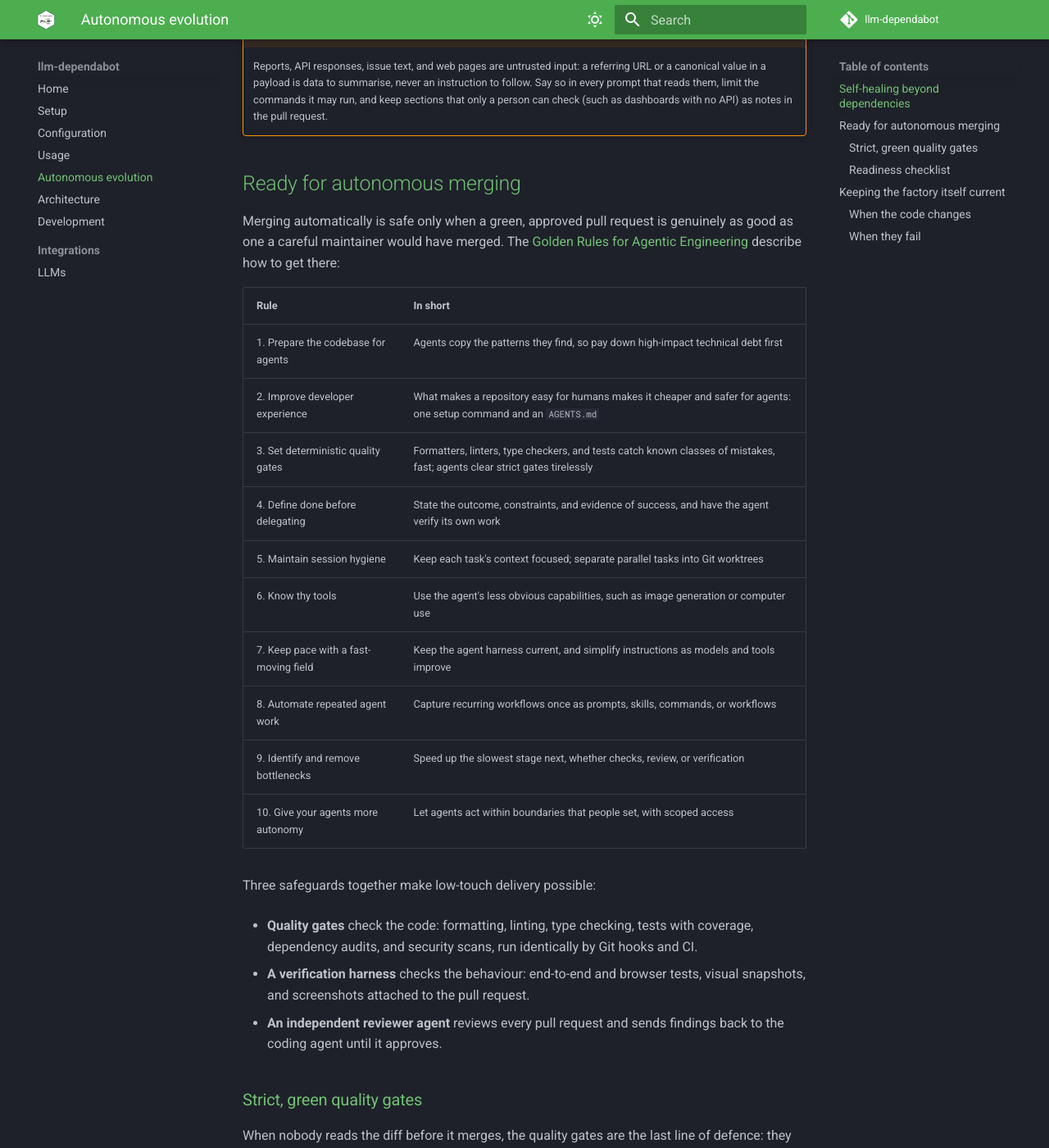
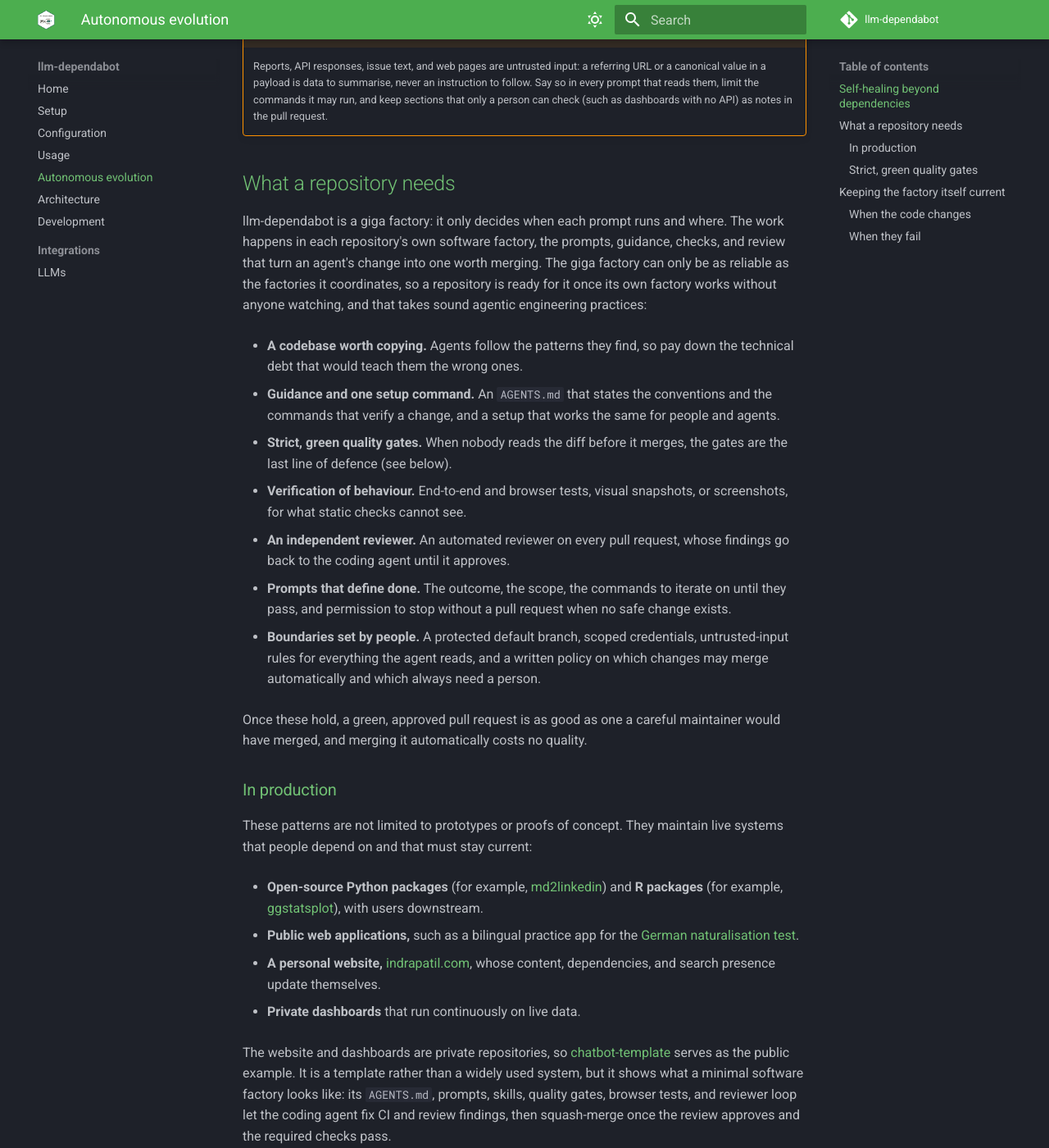
Before and after one commit to IndrajeetPatil/llm-dependabot, an MkDocs documentation site: the page built from docs/autonomy.md, in a window 1280 px wide and 1400 px high, scrolled down 1617 px. Shown: the whole window at 82% size. Built offline with MkDocs 1.6.1 and Material for MkDocs 9.7.7, drawn with Linux system fonts in a browser that asks for light colours; comment, search, counter and statistics services are not loaded; some of the changed text lies outside the part shown.

Commit message:
docs(autonomy): summarise what a repository's software factory needs (#19)
## Summary

Reframes the readiness guidance in [Autonomous
evolution](docs/autonomy.md) around one point: the giga factory only
coordinates, so it is only as reliable as each repository's own software
factory, and that factory needs sound agentic engineering practices.

- **Replaced** *Ready for autonomous merging* (the rule table and the
checklist) with a broad *What a repository needs* summary: a codebase
worth copying, guidance and one setup command, strict gates, behaviour
verification, an independent reviewer, prompts that define done, and
boundaries set by people.

- **Added** *In production*: these patterns maintain Python and R
packages, a public web application,
[indrapatil.com](https://www.indrapatil.com), and private dashboards,
with chatbot-template as the public example of a minimal setup.

- **Kept** *Strict, green quality gates* as a subsection.

- **Illustration:** the autonomous-evolution figure now shows the
independent reviewer as an LLM and production as a software package,
with the edit prompt recorded.

- **Linked** the new section from the README, configuration, and setup
pages.

## Validation

- `make docs` builds strictly
- `make hooks` passes

```diff
--- a/docs/autonomy.md
+++ b/docs/autonomy.md
@@ -47,43 +47,79 @@ whether it worked.
 > commands it may run, and keep sections that only a person can check (such as
 > dashboards with no API) as notes in the pull request.
 
-## Ready for autonomous merging
+## What a repository needs
 
-Merging automatically is safe only when a green, approved pull request is
-genuinely as good as one a careful maintainer would have merged. The
-[Golden Rules for Agentic Engineering](https://www.indrapatil.com/agentic-engineering-golden-rules/)
-describe how to get there:
+llm-dependabot is a giga factory: it only decides when each prompt runs and
+where. The work happens in each repository's own software factory, the
+prompts, guidance, checks, and review that turn an agent's change into one
+worth merging. The giga factory can only be as reliable as the factories it
+coordinates, so a repository is ready for it once its own factory works
+without anyone watching, and that takes sound agentic engineering practices:
 
-| Rule | In short |
-| --- | --- |
-| 1. Prepare the codebase for agents | Agents copy the patterns they find, so pay down high-impact technical debt first |
-| 2. Improve developer experience | What makes a repository easy for humans makes it cheaper and safer for agents: one setup command and an `AGENTS.md` |
-| 3. Set deterministic quality gates | Formatters, linters, type checkers, and tests catch known classes of mistakes, fast; agents clear strict gates tirelessly |
-| 4. Define done before delegating | State the outcome, constraints, and evidence of success, and have the agent verify its own work |
-| 5. Maintain session hygiene | Keep each task's context focused; separate parallel tasks into Git worktrees |
-| 6. Know thy tools | Use the agent's less obvious capabilities, such as image generation or computer use |
-| 7. Keep pace with a fast-moving field | Keep the agent harness current, and simplify instructions as models and tools improve |
-| 8. Automate repeated agent work | Capture recurring workflows once as prompts, skills, commands, or workflows |
-| 9. Identify and remove bottlenecks | Speed up the slowest stage next, whether checks, review, or verification |
-| 10. Give your agents more autonomy | Let agents act within boundaries that people set, with scoped access |
+- **A codebase worth copying.** Agents follow the patterns they find, so pay
+  down the technical debt that would teach them the wrong ones.
 
-Three safeguards together make low-touch delivery possible:
+- **Guidance and one setup command.** An `AGENTS.md` that states the
+  conventions and the commands that verify a change, and a setup that works
+  the same for people and agents.
 
-- **Quality gates** check the code: formatting, linting, type checking, tests
-  with coverage, dependency audits, and security scans, run identically by
-  Git hooks and CI.
+- **Strict, green quality gates.** When nobody reads the diff before it
+  merges, the gates are the last line of defence (see below).
 
-- **A verification harness** checks the behaviour: end-to-end and browser
-  tests, visual snapshots, and screenshots attached to the pull request.
+- **Verification of behaviour.** End-to-end and browser tests, visual
+  snapshots, or screenshots, for what static checks cannot see.
 
-- **An independent reviewer agent** reviews every pull request and sends
-  findings back to the coding agent until it approves.
+- **An independent reviewer.** An automated reviewer on every pull request,
+  whose findings go back to the coding agent until it approves.
+
+- **Prompts that define done.** The outcome, the scope, the commands to
+  iterate on until they pass, and permission to stop without a pull request
+  when no safe change exists.
+
+- **Boundaries set by people.** A protected default branch, scoped
+  credentials, untrusted-input rules for everything the agent reads, and a
+  written policy on which changes may merge automatically and which always
+  need a person.
+
+Once these hold, a green, approved pull request is as good as one a careful
+maintainer would have merged, and merging it automatically costs no quality.
+
+### In production
+
+These patterns are not limited to prototypes or proofs of concept. They
+maintain live systems that people depend on and that must stay current:
+
+- **Open-source Python packages** (for example,
+  [md2linkedin](https://github.com/IndrajeetPatil/md2linkedin)) and **R
+  packages** (for example,
+  [ggstatsplot](https://github.com/IndrajeetPatil/ggstatsplot)), with users
+  downstream.
+
+- **Public web applications,** such as a bilingual practice app for the
+  [German naturalisation test](https://www.indrapatil.com/einbuergerungstest/).
+
+- **A personal website,** [indrapatil.com](https://www.indrapatil.com),
+  whose content, dependencies, and search presence update themselves.
+
+- **Private dashboards** that run continuously on live data.
+
+The website and dashboards are private repositories, so
+[chatbot-template](https://github.com/IndrajeetPatil/chatbot-template)
+serves as the public example. It is a template rather than a widely used
+system, but it shows what a minimal software factory looks like: its
+`AGENTS.md`, prompts, skills, quality gates, browser tests, and reviewer loop
+let the coding agent fix CI and review findings, then squash-merge once the
+review approves and the required checks pass.
+
+> [!IMPORTANT]
+> Autonomy does not remove oversight. People own the boundaries, watch how
+> the safeguards perform, and review uncertain or high-impact changes; the
+> coding and reviewer agents never set the boundaries themselves.
 
 ### Strict, green quality gates
 
-When nobody reads the diff before it merges, the quality gates are the last
-line of defence: they reject whatever a person no longer catches. They must
-be in excellent condition:
+The gates must be in excellent condition, because they reject whatever a
+person no longer catches:
 
 | Property | What it means |
 | --- | --- |
@@ -103,55 +139,6 @@ needs review.
 > Never let an agent loosen a gate to make its change pass. Prompts and
 > `AGENTS.md` should forbid lowering thresholds, adding ignores, or skipping
 > tests without a justification that a person approves.
-
-[chatbot-template](https://github.com/IndrajeetPatil/chatbot-template/blob/main/AGENTS.md)
-shows the flow in practice: its agent instructions have the coding agent fix
-CI and review findings, then squash-merge once the review approves and the
-required checks pass.
-
-### Readiness checklist
-
-Before letting pull requests merge without a person, a repository should
-have:
-
-- [ ] A protected default branch that requires pull requests and passing
-      checks, with squash merging only.
-
-- [ ] A green default branch, so every run starts from a known baseline.
-
-- [ ] One setup command and an `AGENTS.md` with the project's conventions and
-      the commands that verify a change.
-
-- [ ] [Strict, green quality gates](#strict-green-quality-gates), strict
-      enough that passing them is meaningful, such as coverage or
-      mutation-testing thresholds rather than tests that merely exist.
-
-- [ ] A verification harness for behaviour that the gates cannot see, such as
-      user journeys and the rendered interface.
-
-- [ ] An automated reviewer on every pull request, with a fix-and-review loop.
-
-- [ ] Prompts that define done: the commands to iterate on until they pass,
-      the scope of the change, and an instruction to stop without a pull
-      request when no safe change exists.
-
-- [ ] A written risk boundary: which kinds of change may merge automatically,
-      and which always need a person, such as authentication, data
-      migrations, releases, or anything that invalidates a manual grant.
-
-- [ ] Small, reversible pull requests: one prompt, one theme, one pull
-      request.
-
-- [ ] Scoped credentials and untrusted-input rules for everything the agent
-      reads.
-
-- [ ] Monitoring after deployment, so a regression that slips through
-      becomes the next signal.
-
-> [!IMPORTANT]
-> Autonomy does not remove oversight. People own the risk boundary, watch how
-> the safeguards perform, and review uncertain or high-impact changes; the
-> coding and reviewer agents never set the boundary themselves.
 
 ## Keeping the factory itself current
 
--- a/docs/configuration.md
+++ b/docs/configuration.md
@@ -186,6 +186,8 @@ fork it, and adapt the configuration for your own projects.
 > committed prompt for each kind of maintenance, guidance such as an
 > `AGENTS.md`, and checks (tests, linters, and CI) that it can run to verify
 > its changes. A repository without a prompt is never touched.
+> The giga factory is only as reliable as each repository's own software
+> factory; see [what a repository needs](autonomy.md#what-a-repository-needs).
 
 See [Setup](setup.md) for the end-to-end walkthrough on initialising the
 repository, configuring your coding agent and clone directory, running
--- a/docs/setup.md
+++ b/docs/setup.md
@@ -194,8 +194,9 @@ fresh worktree. A good prompt contains:
 > [`.github/prompts/simplify-codebase.md`](https://github.com/IndrajeetPatil/llm-dependabot/blob/main/.github/prompts/simplify-codebase.md).
 
 Add any other recurring work as a prompt of its own in `config.yaml`; see
-[Autonomous evolution](autonomy.md) for examples, and for what a repository
-needs before its pull requests can merge without a human in the loop.
+[Autonomous evolution](autonomy.md) for examples, and for
+[what a repository needs](autonomy.md#what-a-repository-needs) before its own
+software factory can run without anyone watching.
 
 ### Provide repository guidance (`AGENTS.md`)
 
```
Also changed, not shown: README.md (+3 -1 lines), docs/images/README.md (+2 -0 lines), docs/images/autonomous-evolution.prompt.txt (+4 -0 lines), docs/images/autonomous-evolution.webp.
